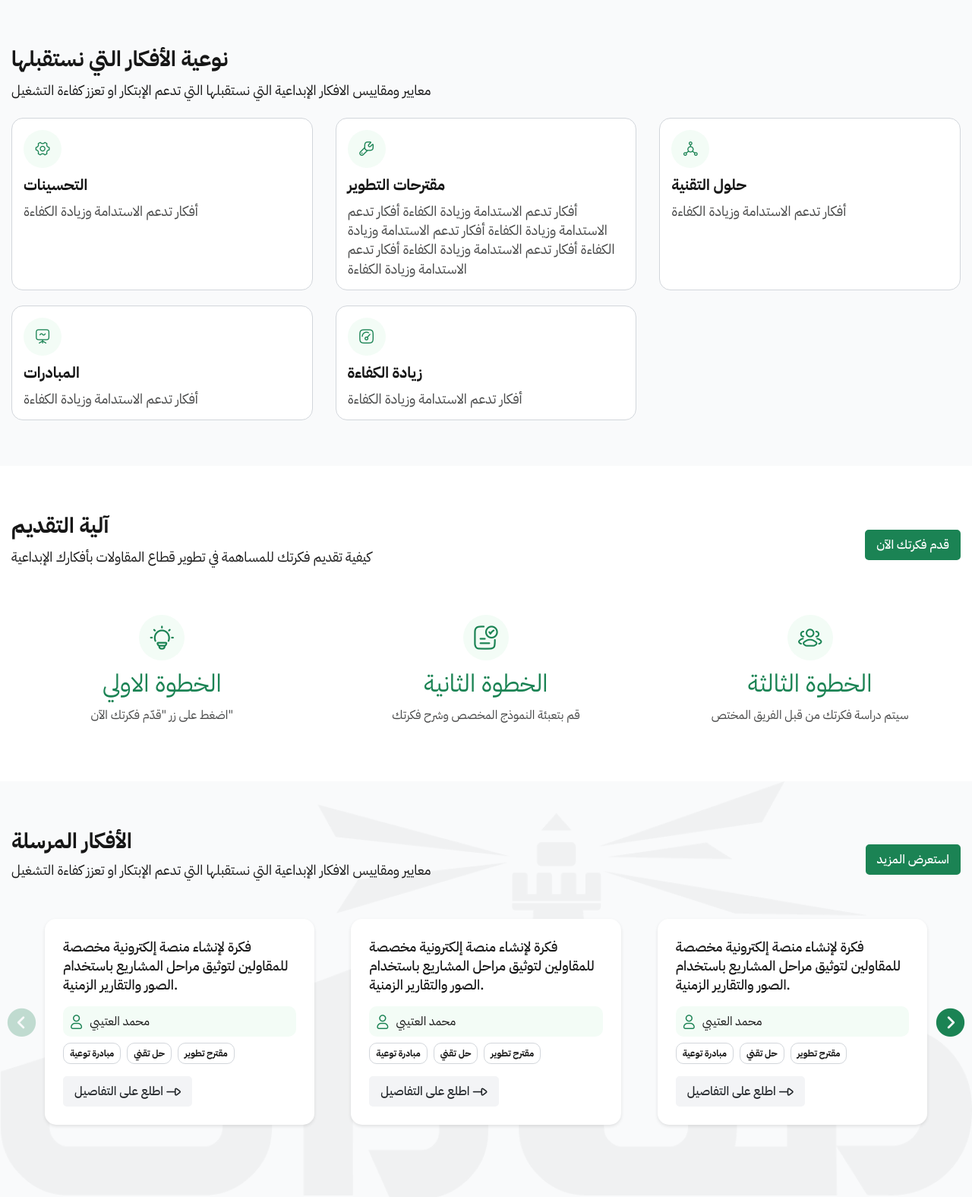
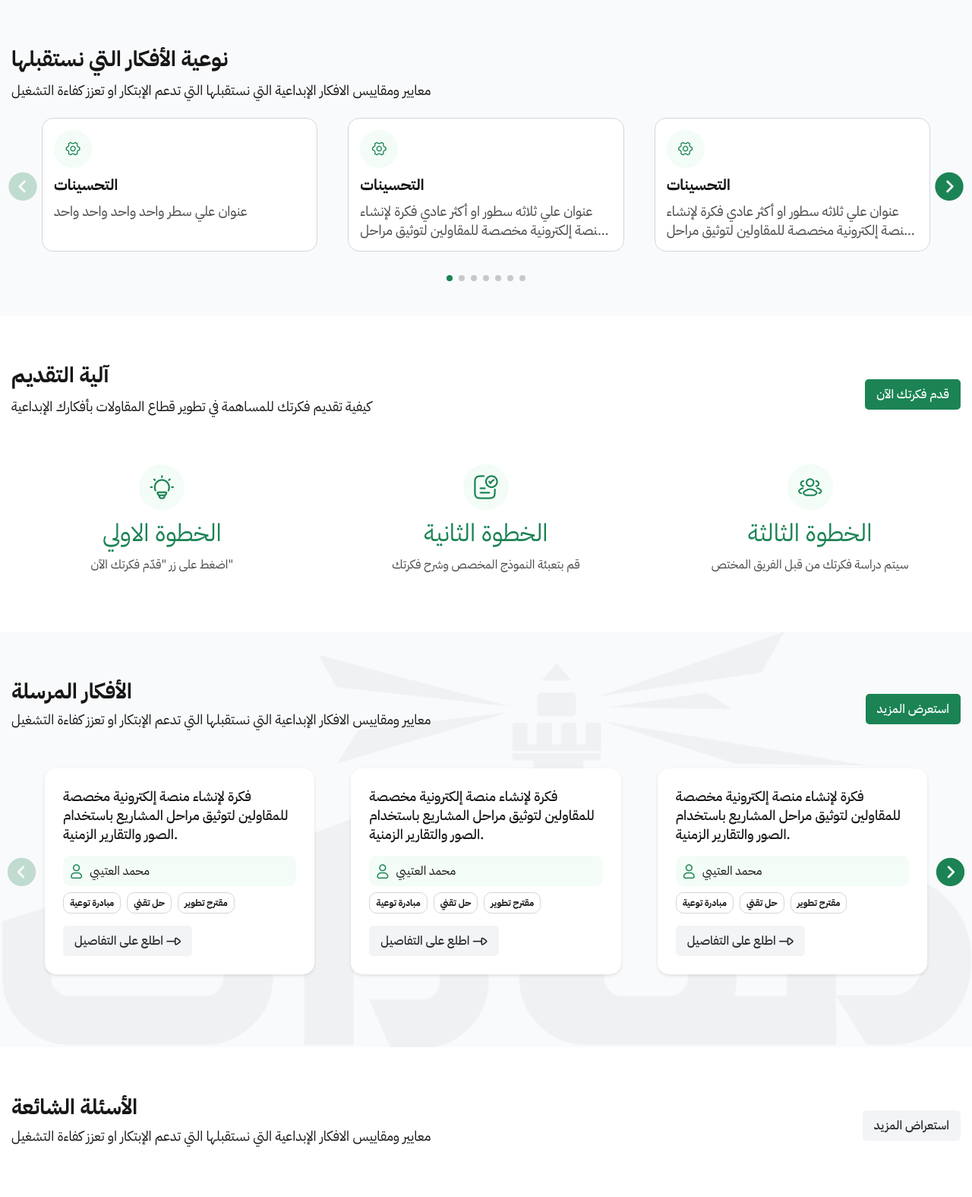
Before and after one commit to waleedo0o7/manarat, a PHP site: page /homepage.php in a window 1280 px wide. Shown: the part 628-2203 px from the top of the page at 76% size. Run offline with PHP 8.4, Linux system fonts and the light colour scheme; data that the repository does not hold is empty; some libraries are stand-ins or nearby versions; some web fonts are replaced.

Commit message:
fix loaders , add swiper slider in homepage

```diff
--- a/contact-us.php
+++ b/contact-us.php
@@ -27,7 +27,6 @@
 
 
     <div class="inner-content p-0">
-
 
         <div class="section-padding">
 
@@ -252,8 +251,6 @@
 
                 </div>
 
-
-
             </div>
 
         </div>
--- a/homepage.php
+++ b/homepage.php
@@ -33,10 +33,84 @@
                 <p class="lead"> معايير ومقاييس الافكار الإبداعية التي نستقبلها التي تدعم الإبتكار او تعزز كفاءة التشغيل </p>
             </div>
 
-            <div class="row flex-row-stretched">
+            <div class="swiper-slider-wrapper arrows-sides pagination-bottom">
+
+                <div class="swiper-container swiper-custom"
+                    data-per-view="3"
+                    data-per-view-md="3"
+                    data-per-view-sm="1"
+                    data-per-view-xs="1"
+                    data-space-between="40"
+                    data-next-button="received-ideas-button-next" data-prev-button="received-ideas-button-prev" data-pagination="received-ideas-pagination">
+
+                    <div class="swiper-wrapper">
+
+                        <?php foreach (range(0, 8) as $inner_i) { ?>
+
+                            <div class="swiper-slide">
+
+                                <div class="card h-100">
+                                    <div class="flex-center w-50px h-50px bg-primary-faded-shape mb-2">
+                                        <i class="icon icon-lg icon-settings color-primary"></i>
+                                    </div>
+                                    <h5 class="bold mb-2"> التحسينات</h5>
+                                    <p class="lead color-gray m-0 show-lines-2 h-50px">
+
+                                        <?php
+
+                                        if ($inner_i == 0) {
+                                            echo ' عنوان علي سطر واحد واحد واحد واحد  ';
+                                        } elseif ($i == 1) {
+                                            echo ' عنوان علي سطرين اتنين صة للمقاولين لتوثيق مراحل المشاريع باستخدام ';
+                                        } else {
+                                            echo ' عنوان علي ثلاثه سطور او أكثر عادي فكرة لإنشاء منصة إلكترونية مخصصة للمقاولين لتوثيق مراحل المشاريع باستخدام الصور مراحل المشاريع باستخدام الصور مراحل المشاريع باستخدام الصور';
+                                        }
+
+
+                                        ?>
+
+
+                                    </p>
+                                </div>
+
+                            </div>
+
+                        <?php } ?>
+
+                    </div>
+
+                </div>
+
+                <div class="swiper-button-prev" id="received-ideas-button-prev">
+                    <i class="icon icon-arrow-circle-left"></i>
+                </div>
+
+                <div class="swiper-button-next" id="received-ideas-button-next">
+                    <i class="icon icon-arrow-circle-right"></i>
+                </div>
+
+                <div class="pagination-wrapper">
+                    <div class="swiper-pagination" id="received-ideas-pagination"></div>
+                </div>
+
+            </div> <!-- swiper-slider-wrapper -->
+
+
+
+
+
+
+
+
+
+
+
+
+
+
+            <div class="row mt-5 flex-row-stretched d-none">
 
                 <div class="col-lg-4">
-
                     <div class="card h-100">
                         <div class="flex-center w-50px h-50px bg-primary-faded-shape mb-2">
                             <i class="icon icon-lg icon-settings color-primary"></i>
@@ -53,7 +127,7 @@
                             <i class="icon icon-lg icon-wrench color-primary"></i>
                         </div>
                         <h5 class="bold mb-2"> مقترحات التطوير</h5>
-                        <p class="lead color-gray m-0"> أفكار تدعم الاستدامة وزيادة الكفاءة أفكار تدعم الاستدامة وزيادة الكفاءة أفكار تدعم الاستدامة وزيادة الكفاءة  أفكار تدعم الاستدامة وزيادة الكفاءة  أفكار تدعم الاستدامة وزيادة الكفاءة </p>
+                        <p class="lead color-gray m-0"> أفكار تدعم الاستدامة وزيادة الكفاءة أفكار تدعم الاستدامة وزيادة الكفاءة أفكار تدعم الاستدامة وزيادة الكفاءة أفكار تدعم الاستدامة وزيادة الكفاءة أفكار تدعم الاستدامة وزيادة الكفاءة </p>
                     </div>
                 </div>
 
@@ -91,6 +165,8 @@
                 </div>
 
             </div> <!-- row -->
+
+
 
         </div> <!-- container -->
 
```
Also changed, not shown: assets/css/_shared.scss (+45 -0 lines), footer.php (+1 -8 lines), assets/css/style-ltr.min.css, assets/css/style-rtl.min.css, 2 other files.
